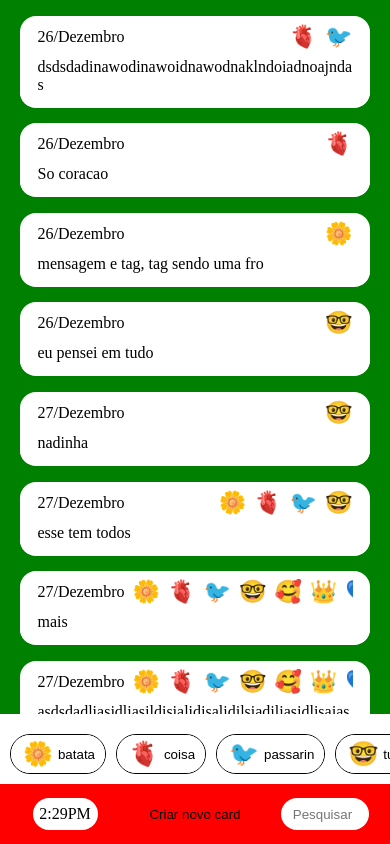
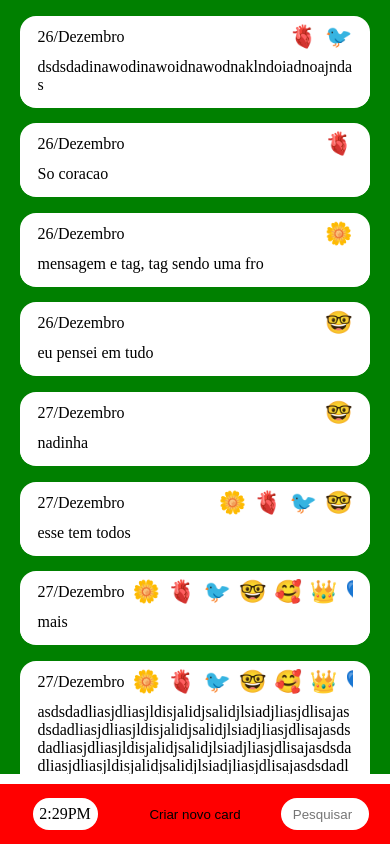
Before and after one commit to vinicius-mns/Caderno, a Vue app: page /cards in a window 390 px wide. Built offline with nearby package versions, Linux system fonts and the light colour scheme; the HTML template or start-up script is replaced by a standard one.

Commit message:
refactor(views/HomePage.vue): Remover aside no modo mobile 	modified:   src/views/HomePage.vue

```diff
--- a/src/views/HomePage.vue
+++ b/src/views/HomePage.vue
@@ -150,23 +150,13 @@ const toggleSidebar = () => {
     }
 
     & aside {
-      //posicionamento
-      position: fixed;
-      bottom: $heigth;
-      // medidas
-      width: 100%;
-      height: $heigth;
-      overflow: auto;
-      // estilo
-      background-color: blue;
-
-      transition: $transition;
+      display: none;
     }
 
     & main {
       // medidas
       width: 100%;
-      height: calc(100dvh - ($heigth * 2) - 10px);
+      height: calc(100dvh - $heigth - 10px);
       overflow: auto;
       // estilo
       background-color: green;
```
